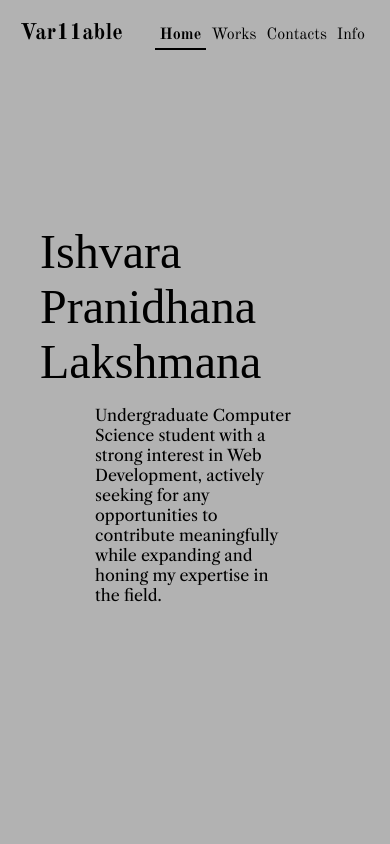
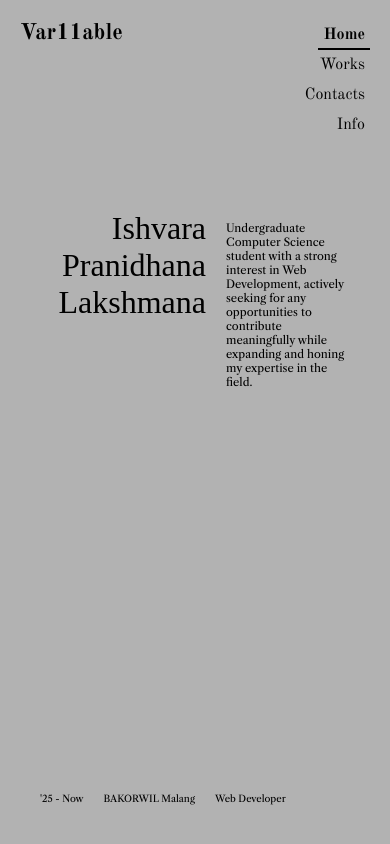
Before and after one commit to varqse/v4ensu, a React (Create React App) app: page / in a window 390 px wide. Built offline with nearby package versions, Linux system fonts and the light colour scheme; a web font is replaced by a local one.

Commit message:
Home Update

```diff
--- a/src/App.scss
+++ b/src/App.scss
@@ -69,10 +69,11 @@ body {
   position: fixed;
   top: 0;
   right: 0;
+  display: flex;
   flex-direction: column;
   z-index: 1000;
   padding: 20px;
-
+  text-align: right;
 }
 
 .Nav a {
@@ -130,6 +131,10 @@ body {
   }
 }
 
+.Nav a:hover {
+  color: #666;
+}
+
 .content {
   display: flex;
   flex-direction: column;
@@ -143,10 +148,16 @@ body {
 
 .home-container {
   display: flex;
+  flex-direction: column; /* Layout in a vertical direction */
+  justify-content: space-between; /* Space between header, content, and footer */
+  height: 100vh; /* Full viewport height */
+}
+
+.middlecontent {
+  display: flex;
   flex-direction: row; /* Align items in a column */
   justify-content: center; /* Center vertically */
-  align-items: center; /* Center horizontally */
-  height: 100vh; /* Full height of the viewport */
+  padding-top: 170px;
 }
 
 .myname {
@@ -157,15 +168,65 @@ body {
   margin-right: 20px;
 }
 
+@media screen and (max-width: 968px) {
+  .myname {
+    font-size: 2.6rem;
+  }
+}
+
+@media screen and (max-width: 468px) {
+  .myname {
+    font-size: 2rem;
+  }
+}
+
 .aboutme {
-  padding-top: 150px;
   width: 200px;
   font-family: "Libre Caslon Text", serif;
   user-select: none;
 }
 
-.Nav a:hover {
-  color: #666;
+@media screen and (max-width: 868px) {
+  .aboutme {
+    width: 400px;
+  }
+}
+
+@media screen and (max-width: 468px) {
+  .aboutme {
+    width: 300px;
+    font-size: 0.7rem;
+  }
+}
+
+.footer {
+  display: flex;
+  justify-content: flex-start; /* Align footer to the left */
+}
+
+.experience {
+  display: flex;
+  gap: 50px;
+  font-family: "Libre Caslon Text", serif;
+  font-size: 1rem;
+}
+
+@media screen and (max-width: 468px) {
+  .experience {
+    gap: 20px;
+    font-size: 0.6rem;
+  }
+}
+
+.experience .year,
+.experience .company {
+  white-space: nowrap; /* Prevent text wrapping */
+}
+
+.experience .company a {
+  text-decoration: none; /* Remove underline */
+  color: inherit; /* Inherit color from parent */
+  white-space: nowrap; /* Prevent text wrapping */
 }
 
 .works-container {
@@ -316,10 +377,6 @@ body {
   .Nav a {
     font-size: 1rem;
   }
-  .myname {
-    font-size: 3rem;
-    text-align: left;
-  }
 
   .works-container {
     font-size: 0.8rem;
--- a/src/components/Home.js
+++ b/src/components/Home.js
@@ -2,10 +2,24 @@ import React from "react";
 
 const Home = () => (
   <div className="home-container">
-    <div className="myname">Ishvara Pranidhana Lakshmana</div>
-    <p className="aboutme">
-      Undergraduate Computer Science student with a strong interest in Web Development, actively seeking for any opportunities to contribute meaningfully while expanding and honing my expertise in the field.
-    </p>
+    <div className="middlecontent">
+      <div className="myname">Ishvara Pranidhana Lakshmana</div>
+      <p className="aboutme">
+        Undergraduate Computer Science student with a strong interest in Web Development, actively seeking for any opportunities to contribute meaningfully while expanding and honing my expertise in the field.
+      </p>
+    </div>
+
+    <div className="footer">
+      <div className="experience">
+        <span className="year">'25 - Now</span>
+        <span className="company">
+          <a href="https://bakorwilmalang.jatimprov.go.id/" target="_blank" rel="noopener noreferrer">
+            BAKORWIL Malang
+          </a>
+        </span>
+        <span className="position">Web Developer</span>
+      </div>
+    </div>
   </div>
 );
 
```
